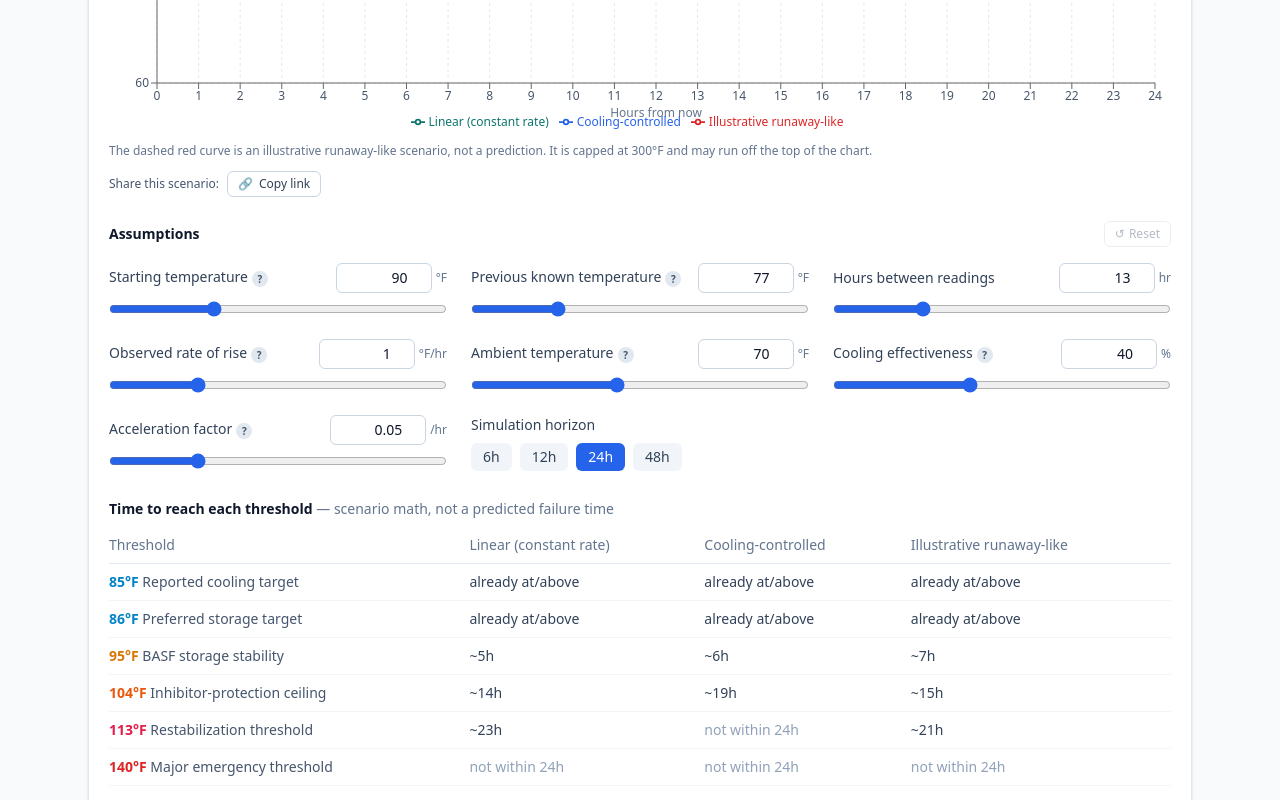
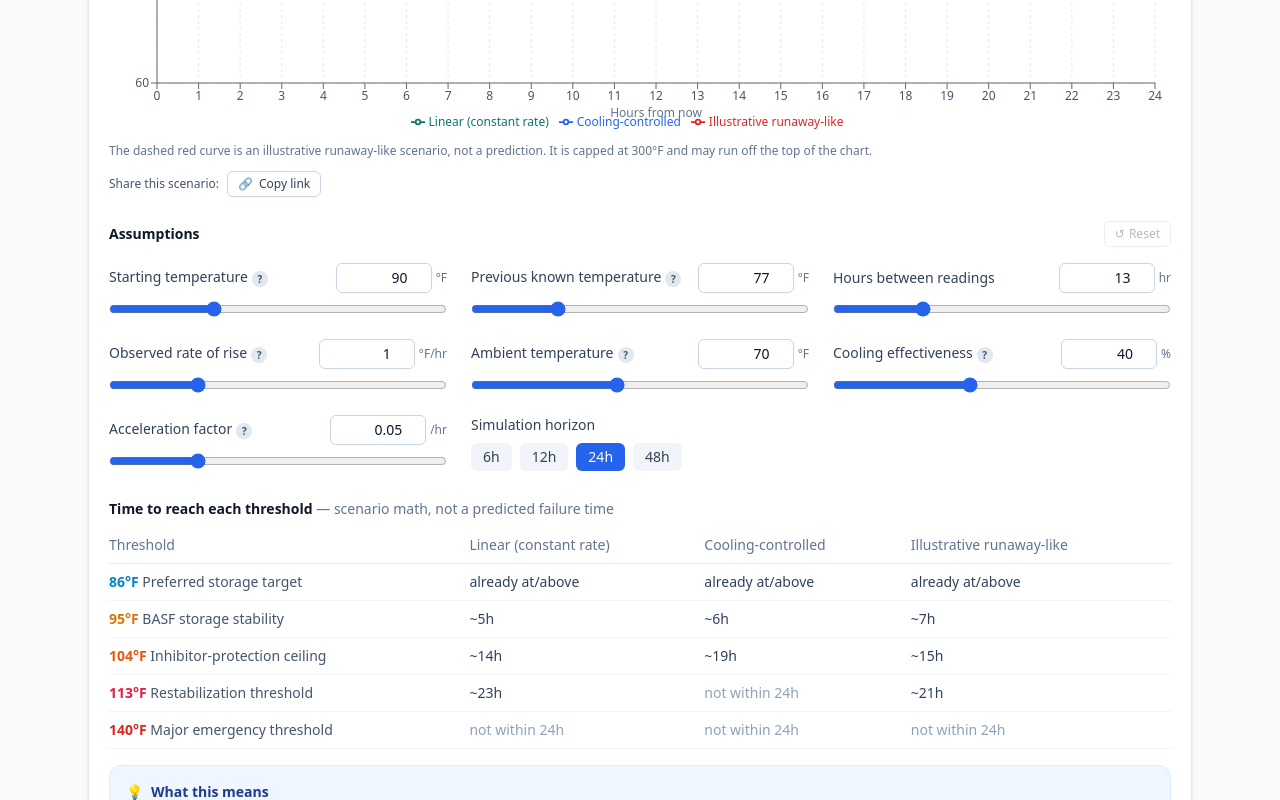
Before and after one commit to BobaGum-creator/ggtank, a React (Vite) app: page / in a window 1280 px wide. Shown: the part 890-1690 px from the top of the page. Built offline with nearby package versions, Linux system fonts and the light colour scheme.

Commit message:
Remove the 85°F "reported cooling target" threshold
Drop it from the temperature graph reference lines and the time-to-threshold
table by removing it from TEMPERATURE_THRESHOLDS, and clean up its now-unused
translation entries.

https://claude.ai/code/session_014hdER7Q4edPjWqKzGDWQfr

```diff
--- a/src/data/constants.ts
+++ b/src/data/constants.ts
@@ -138,13 +138,6 @@ export const SEVERITY_COLORS: Record<TemperatureThreshold["severity"], string> =
 };
 
 export const TEMPERATURE_THRESHOLDS: readonly TemperatureThreshold[] = [
-  {
-    tempF: 85,
-    label: "Reported cooling target",
-    detail: "A key cooling target referenced in public reporting.",
-    severity: "info",
-    sourceId: "reuters",
-  },
   {
     tempF: 86,
     label: "Preferred storage target",
--- a/src/i18n/en.ts
+++ b/src/i18n/en.ts
@@ -237,7 +237,6 @@ export const en = {
   },
 
   thresholds: {
-    85: { label: "Reported cooling target", detail: "A key cooling target referenced in public reporting." },
     86: { label: "Preferred storage target", detail: "Below ~30°C / 86°F is a preferred storage target where practical." },
     95: { label: "BASF storage stability", detail: "BASF SDS lists storage stability below 35°C / 95°F." },
     104: { label: "Inhibitor-protection ceiling", detail: "Methacrylate-ester handling guidance: keep below 40°C / 104°F to help prevent stabilizer loss." },
--- a/src/i18n/es.ts
+++ b/src/i18n/es.ts
@@ -227,7 +227,6 @@ export const es: Translation = {
   },
 
   thresholds: {
-    85: { label: "Objetivo de enfriamiento reportado", detail: "Un objetivo de enfriamiento clave mencionado en la prensa pública." },
     86: { label: "Objetivo de almacenamiento preferido", detail: "Por debajo de ~30°C / 86°F es un objetivo de almacenamiento preferido cuando es posible." },
     95: { label: "Estabilidad de almacenamiento BASF", detail: "La SDS de BASF indica estabilidad de almacenamiento por debajo de 35°C / 95°F." },
     104: { label: "Límite de protección del inhibidor", detail: "Guía de manejo de ésteres de metacrilato: mantener por debajo de 40°C / 104°F para ayudar a evitar la pérdida del estabilizador." },
--- a/src/i18n/vi.ts
+++ b/src/i18n/vi.ts
@@ -226,7 +226,6 @@ export const vi: Translation = {
   },
 
   thresholds: {
-    85: { label: "Mục tiêu làm mát được báo cáo", detail: "Một mục tiêu làm mát quan trọng được nhắc đến trong báo chí công khai." },
     86: { label: "Mục tiêu lưu trữ ưu tiên", detail: "Dưới ~30°C / 86°F là mục tiêu lưu trữ ưu tiên khi khả thi." },
     95: { label: "Độ ổn định lưu trữ BASF", detail: "SDS của BASF ghi độ ổn định lưu trữ dưới 35°C / 95°F." },
     104: { label: "Trần bảo vệ chất ức chế", detail: "Hướng dẫn xử lý ester methacrylate: giữ dưới 40°C / 104°F để giúp ngăn mất chất ổn định." },
```
